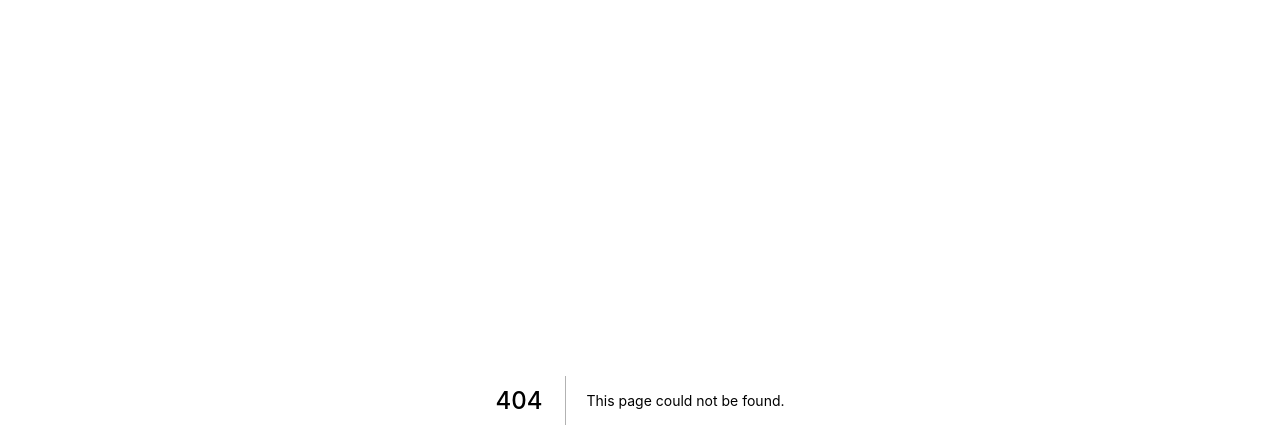
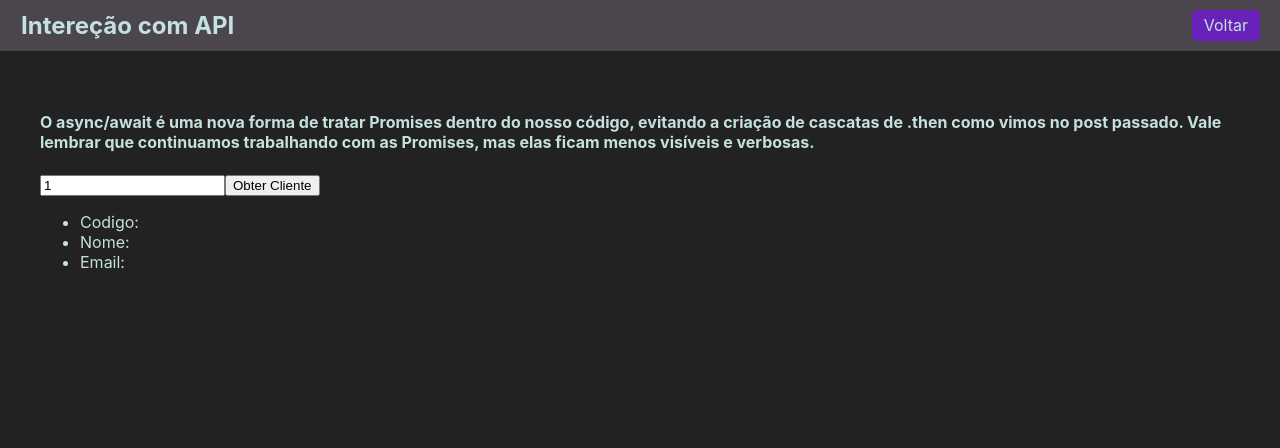
Before and after one commit to guilhermeforprojeto/fundamentos, a Next.js app: page /integracao_1 in a window 1280 px wide. Before the commit this address had no page. Shown: the top 448 px of the page. Built offline with nearby package versions, Linux system fonts and the light colour scheme.

Commit message:
Interação API

```diff
--- a/src/pages/api/clientes/[codigo].js
+++ b/src/pages/api/clientes/[codigo].js
@@ -2,7 +2,7 @@ export default function handler(req, res) {
     const codigo = req.query.codigo
     res.status(200).json({
         id: codigo,
-        nome: `Maria ${codigo}`,
-        idade: `22 cod ${codigo}`,
+        nome: `Maaria ${codigo}`,
+        email: `emailmaria${codigo}valido@mariav.com.br`,
     })
 }
--- a/src/pages/api/clientes/index.js
+++ b/src/pages/api/clientes/index.js
@@ -12,7 +12,7 @@ function handlerGet(req, res) {
     res.status(200).json({
         id: 3,
         nome: 'Maria',
-        email: 'emailmariavalido@mariav.com.br'
+        email: 'emailmariavalido@mariav.com.br',
     })
 
 
--- a/src/pages/api/hello.js
+++ b/src/pages/api/hello.js
@@ -6,5 +6,6 @@ export default function handler(req, res) {
     metado: req.method,
     nome: req.query.nome,
     idade: req.query.idade,
+    email: req.query.email,
      })
 }
--- a/src/pages/index.jsx
+++ b/src/pages/index.jsx
@@ -24,6 +24,7 @@ export default function Inicio (){
             <Navegador texto='Cliente' destino="/clientes" cor='red'></Navegador>
             <Navegador texto='Empresa' destino="/empresa/sp-01/172" cor='blue'></Navegador>
             <Navegador texto='Componente estado' destino="/estado" cor='green'></Navegador>
+            <Navegador texto='API - async/await' destino="/integracao_1" cor='#444'></Navegador>
 
         </div>
         </div>
--- /dev/null
+++ b/src/pages/integracao_1.jsx
@@ -0,0 +1,38 @@
+import { useState, Link } from 'react'
+import Layout from '../component/Layout'
+export default function integracao() {
+
+    const [codigo, setCodigo] = useState(1)
+    const [cliente, setCliente] = useState({})
+
+    async function obterCliente() {
+       const resp = await fetch(`http://localhost:3000/api/clientes/${codigo}`)
+       const dados = await resp.json()
+       setCliente(dados)
+
+       //fetch(`http://localhost:3000/api/clientes/${codigo}`)
+       ///     .then(resp => resp.json())
+        //    .then(dados => setCliente(dados))
+        }
+
+    return (
+        <Layout titulo="Intereção com API">
+            <div>
+                <h4>O async/await é uma nova forma de tratar Promises dentro do nosso código, evitando a criação de cascatas de .then como vimos no post passado. Vale lembrar que continuamos trabalhando com as Promises, mas elas ficam menos visíveis e verbosas.
+
+                </h4>
+                <input
+                type="number"
+                value={codigo}
+                onChange={e => setCodigo(e.target.value)}
+                    ></input>
+                <button onClick={obterCliente} >Obter Cliente</button>
+            </div>
+            <ul>
+                <li>Codigo: {cliente.id}</li>
+                <li>Nome: {cliente.nome}</li>
+                <li>Email: {cliente.email}</li>
+            </ul>
+        </Layout>
+    )
+}
```
Also changed, not shown: 2 other files (tests, documents, lock files or other folders).
